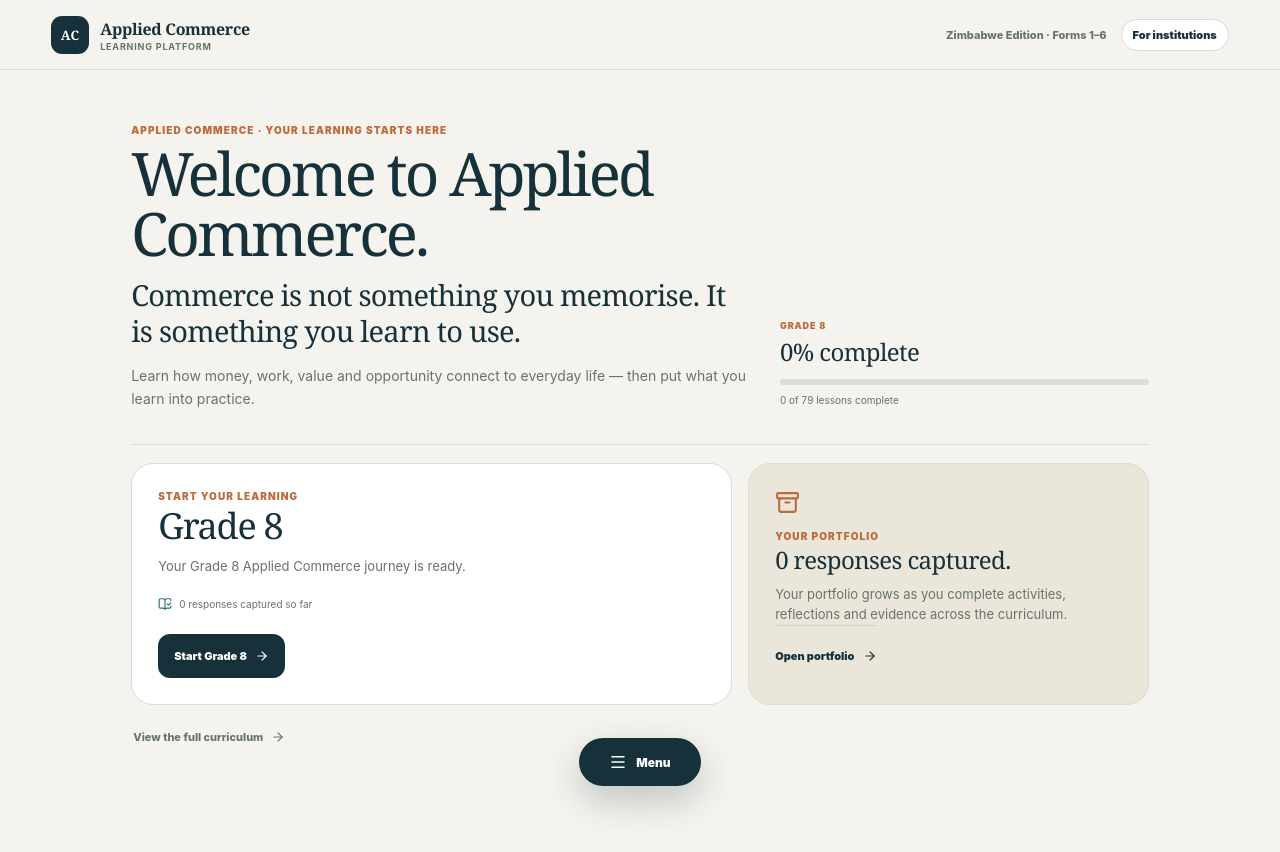
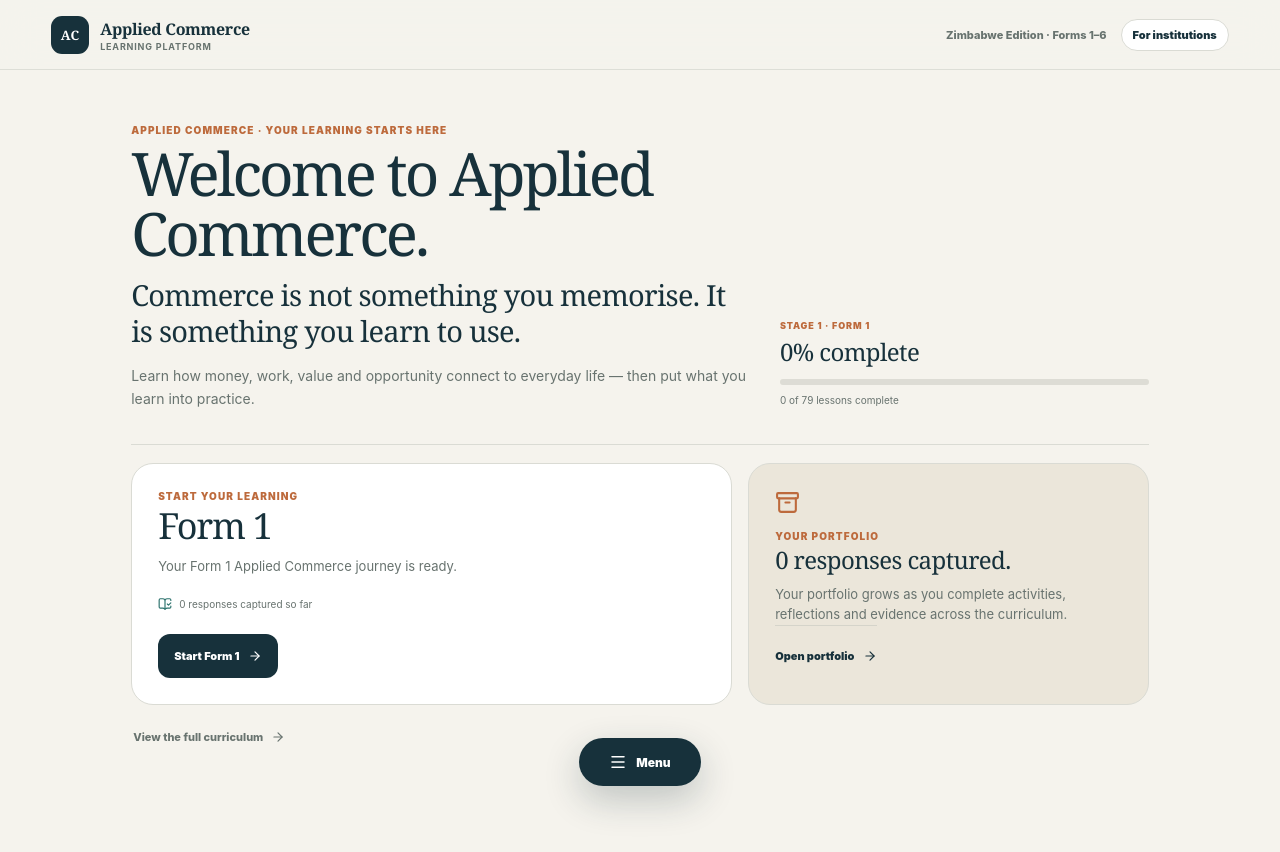
Before and after one commit to PDthePlug/Applied-Commerce-Za, a Next.js app: page / in a window 1280 px wide. Shown: the top 852 px of the page. Built offline with nearby package versions, Linux system fonts and the light colour scheme.

Commit message:
feat: localise learner dashboard for Zimbabwe school stages

```diff
--- a/components/home-dashboard.tsx
+++ b/components/home-dashboard.tsx
@@ -5,6 +5,7 @@ import { ArrowRight, Archive, BookOpenCheck } from "lucide-react";
 import { curriculum } from "@/lib/curriculum";
 import type { CurriculumIndex } from "@/lib/types";
 import { useLearningStore } from "@/lib/learning-store";
+import { zimbabweStage } from "@/lib/zimbabwe";
 
 type ActiveLesson = {
   grade:number;
@@ -41,6 +42,7 @@ export function HomeDashboard(){
 
   const currentGrade=state.profile?.grade ?? state.activeGrade ?? 8;
   const gradeMeta=index?.grades.find(item=>item.grade===currentGrade);
+  const stage=zimbabweStage(currentGrade);
   const completed=Object.keys(state.completed).filter(id=>id.startsWith(`g${currentGrade}-`)).length;
   const progress=gradeMeta?.unitCount?Math.round(completed/gradeMeta.unitCount*100):0;
   const captured=Object.values(state.promptResponses).filter(value=>value.trim()).length;
@@ -72,7 +74,7 @@ export function HomeDashboard(){
       </div>
 
       <aside className="home-today-status" aria-label="Current grade progress">
-        <span>Grade {currentGrade}</span>
+        <span>{stage.stage} · {stage.schoolPlacement}</span>
         <strong>{hydrated?`${progress}% complete`:"Loading progress"}</strong>
         <div className="home-progress-track" aria-hidden="true"><i style={{width:`${progress}%`}}/></div>
         <small>{hydrated?`${completed} of ${gradeMeta?.unitCount ?? 0} lessons complete`:"Preparing your learning record"}</small>
@@ -82,15 +84,15 @@ export function HomeDashboard(){
     <section className="home-dashboard-grid" aria-label="Your learning today">
       <article className="home-dashboard-card home-continue-card">
         <p className="eyebrow">{state.lastOpened?"Continue your learning":"Start your learning"}</p>
-        <h2>{lesson?lesson.title:`Grade ${currentGrade}`}</h2>
+        <h2>{lesson?lesson.title:stage.schoolPlacement}</h2>
         <p>
           {lesson
-            ? `Grade ${lesson.grade} · Term ${lesson.term} · ${lesson.label}. Pick up exactly where you left off.`
-            : `Your Grade ${currentGrade} Applied Commerce journey is ready.`}
+            ? `${zimbabweStage(lesson.grade).schoolPlacement} · Learning cycle ${lesson.term} · ${lesson.label}. Pick up exactly where you left off.`
+            : `Your ${stage.schoolPlacement} Applied Commerce journey is ready.`}
         </p>
         <small><BookOpenCheck/> {captured} responses captured so far</small>
         <Link className="home-primary-action" href={continueHref}>
-          {state.lastOpened?"Continue learning":`Start Grade ${currentGrade}`} <ArrowRight/>
+          {state.lastOpened?"Continue learning":`Start ${stage.schoolPlacement}`} <ArrowRight/>
         </Link>
       </article>
 
```
